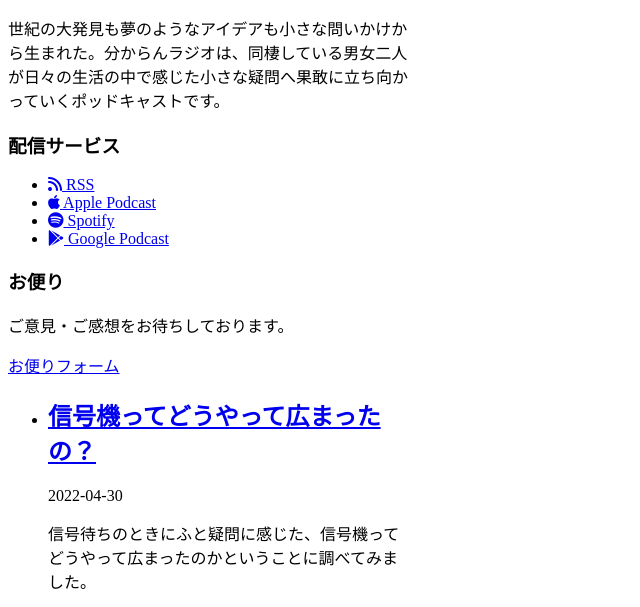
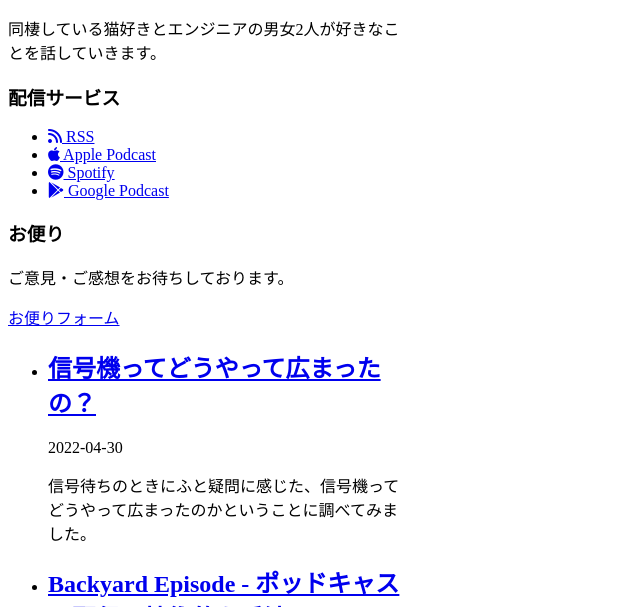
Before and after one commit to kawakamimoeki/wakaran, a Jekyll site: the page built from index.md, in a window 1280 px wide and 900 px high, cut to the strip 293-900 px from the top of the window. Shown: the whole strip, without its empty margins (0-640 px from the left). Built offline with Jekyll 4.4.1, drawn with Linux system fonts in a browser that asks for light colours; nearby versions of some CDN libraries.

Commit message:
change description

```diff
--- a/_config.yml
+++ b/_config.yml
@@ -1,7 +1,7 @@
 title: 分からんラジオ
 url: https://wakaran.yhmk.org
 
-description: 世紀の大発見も夢のようなアイデアも小さな問いかけから生まれた。分からんラジオは、同棲している男女二人が日々の生活の中で感じた小さな疑問へ果敢に立ち向かっていくポッドキャストです。
+description: 同棲している猫好きとエンジニアの男女2人が好きなことを話していきます。
 author: YHMK
 
 author_url: "https://yhmk.org/"
```
